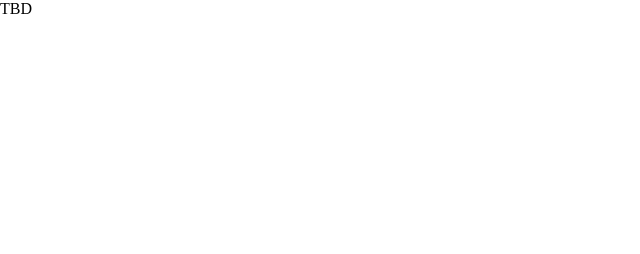
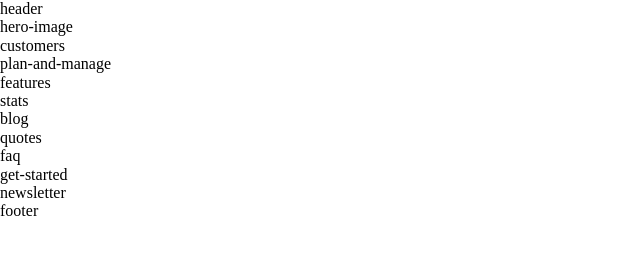
Before and after one commit to KIRKUL/App-Landing, a website: page index.html in a window 1280 px wide. Shown: the whole page, without its empty margins (0-640 px from the left). Drawn offline with Linux system fonts and the light colour scheme.

Commit message:
structure

```diff
--- a/css/styles.scss
+++ b/css/styles.scss
@@ -1,7 +1,7 @@
 @import url('https://fonts.googleapis.com/css2?family=Roboto:wght@400;500;700&display=swap');
 @import url('https://fonts.googleapis.com/css2?family=Quicksand:wght@400;500;700&display=swap');
 
-// === Mixin ===
+// === MIXIN ===
 @mixin roboto {
     font-family: 'Roboto', sans-serif;
 }
@@ -9,9 +9,78 @@
     font-family: 'Quicksand', sans-serif;
 }
 
-// ===/ Mixin ===
+// ===/ MIXIN ===
 
-// === Variable ===
+// === VARIABLE ===
+$fw-regular: 400;
+$fw-bold: 500;
+$fw-medium: 700;
+
+// ===/ VARIABLE ===
 
 
-body{}
+// === COMMON ===
+
+body{
+    @include roboto;
+}
+.wrapper-outer{}
+
+.wrapper-inner {
+    max-width: 900px;
+    margin: 0 auto;
+
+    &--wide{
+        max-width: 1200px;
+    }
+}
+// ===/ COMMON ===
+
+// === HEADER ===
+.section-header{}
+// === /HEADER ===
+
+// === HERO-IMAGE ===
+.section-hero-image{}
+
+// === /HERO-IMAGE ===
+
+// === CUSTOMERS ===
+.section-customers{}
+// === /CUSTOMERS ===
+
+// === PLAN-AND-MANAGE ===
+.section-plan-and-manage{}
+// === /PLAN-AND-MANAGE ===
+
+// === FEATURES ===
+.section-features{}
+// === /FEATURES ===
+
+// === STATS ===
+.section-stats{}
+// === /STATS ===
+
+// === BLOG ===
+.section-blog{}
+// === /BLOG ===
+
+// === QOUTES ===
+.section-quotes{}
+// === /QOUTES ===
+
+// === FAQ ===
+.section-faq{}
+// === /FAQ ===
+
+// === GET-STARTED ===
+.section-get-started{}
+// === /GET-STARTED ===
+
+// === NEWSLETTER ===
+.section-newsletter{}
+// === /NEWSLETTER ===
+
+//=== FOOTER ===
+.section-footer{}
+//=== /FOOTER ===
--- a/index.html
+++ b/index.html
@@ -1,5 +1,6 @@
 <!DOCTYPE html>
 <html lang="en">
+
 <head>
     <meta charset="UTF-8">
     <meta http-equiv="X-UA-Compatible" content="IE=edge">
@@ -8,7 +9,105 @@
     <link rel="stylesheet" href="css/styles.css">
     <link rel="stylesheet" href="css/normalize.css">
 </head>
+
 <body>
-    <div>TBD</div>
+    <!--header-->
+    <section class="wrapper-outer section-header">
+        <div class="wrapper-inner wrapper-inner--wide">
+            header
+        </div>
+    </section>
+    <!--/header-->
+
+    <!--hero-image-->
+    <section class="wrapper-outer section-hero-image">
+        <div class="wrapper-inner">
+            hero-image
+        </div>
+    </section>
+    <!--/hero-image-->
+
+    <!--customers-->
+    <section class="wrapper-outer section-customers">
+        <div class="wrapper-inner">
+            customers
+        </div>
+    </section>
+    <!--/customers-->
+
+    <!--plan-and-manage-->
+    <section class="wrapper-outer section-plan-and-manage">
+        <div class="wrapper-inner">
+            plan-and-manage
+        </div>
+    </section>
+    <!--/plan-and-manage-->
+
+    <!--features-->
+    <section class="wrapper-outer section-features">
+        <div class="wrapper-inner">
+            features
+        </div>
+    </section>
+    <!--/features-->
+
+    <!--stats-->
+    <section class="wrapper-outer section-stats">
+        <div class="wrapper-inner">
+            stats
+        </div>
+    </section>
+    <!--/stats-->
+
+    <!--blog-->
+    <section class="wrapper-outer section-blog">
+        <div class="wrapper-inner">
+            blog
+        </div>
+    </section>
+    <!--/blog-->
+
+    <!--quotes-->
+    <section class="wrapper-outer section-quotes">
+        <div class="wrapper-inner">
+            quotes
+        </div>
+    </section>
+    <!--/quotes-->
+
+    <!--faq-->
+    <section class="wrapper-outer section-faq">
+        <div class="wrapper-inner">
+            faq
+        </div>
+    </section>
+    <!--/faq-->
+
+    <!--get-started-->
+    <section class="wrapper-outer section-get-started">
+        <div class="wrapper-inner">
+            get-started
+        </div>
+    </section>
+    <!--/get-started-->
+
+    <!--newsletter-->
+    <section class="wrapper-outer section-newsletter">
+        <div class="wrapper-inner">
+            newsletter
+        </div>
+    </section>
+    <!--/newsletter-->
+
+    <!--footer-->
+    <section class="wrapper-outer section-footer">
+        <div class="wrapper-inner wrapper-inner--wide">
+            footer
+        </div>
+    </section>
+    <!--/footer-->
+
+
 </body>
+
 </html>
```
